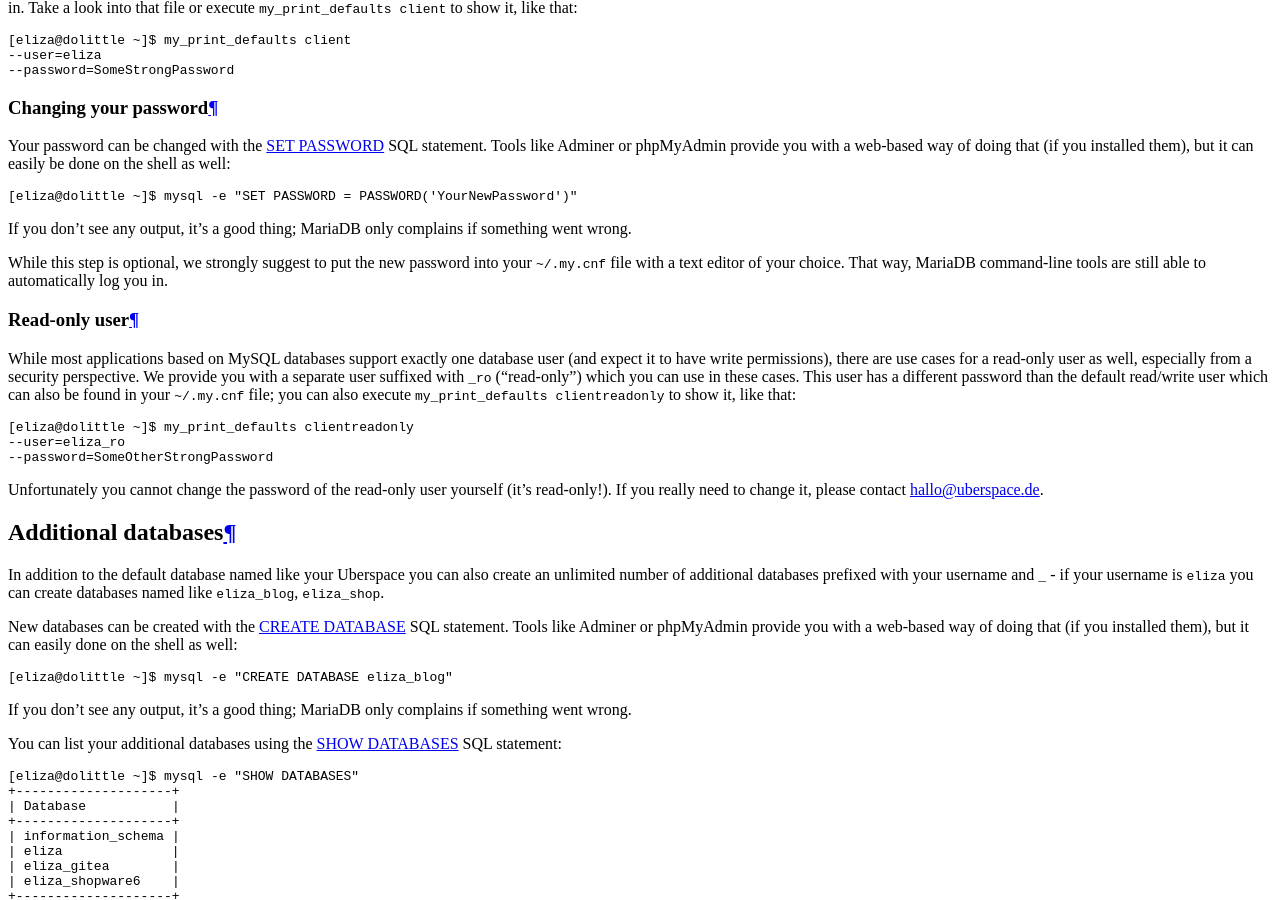
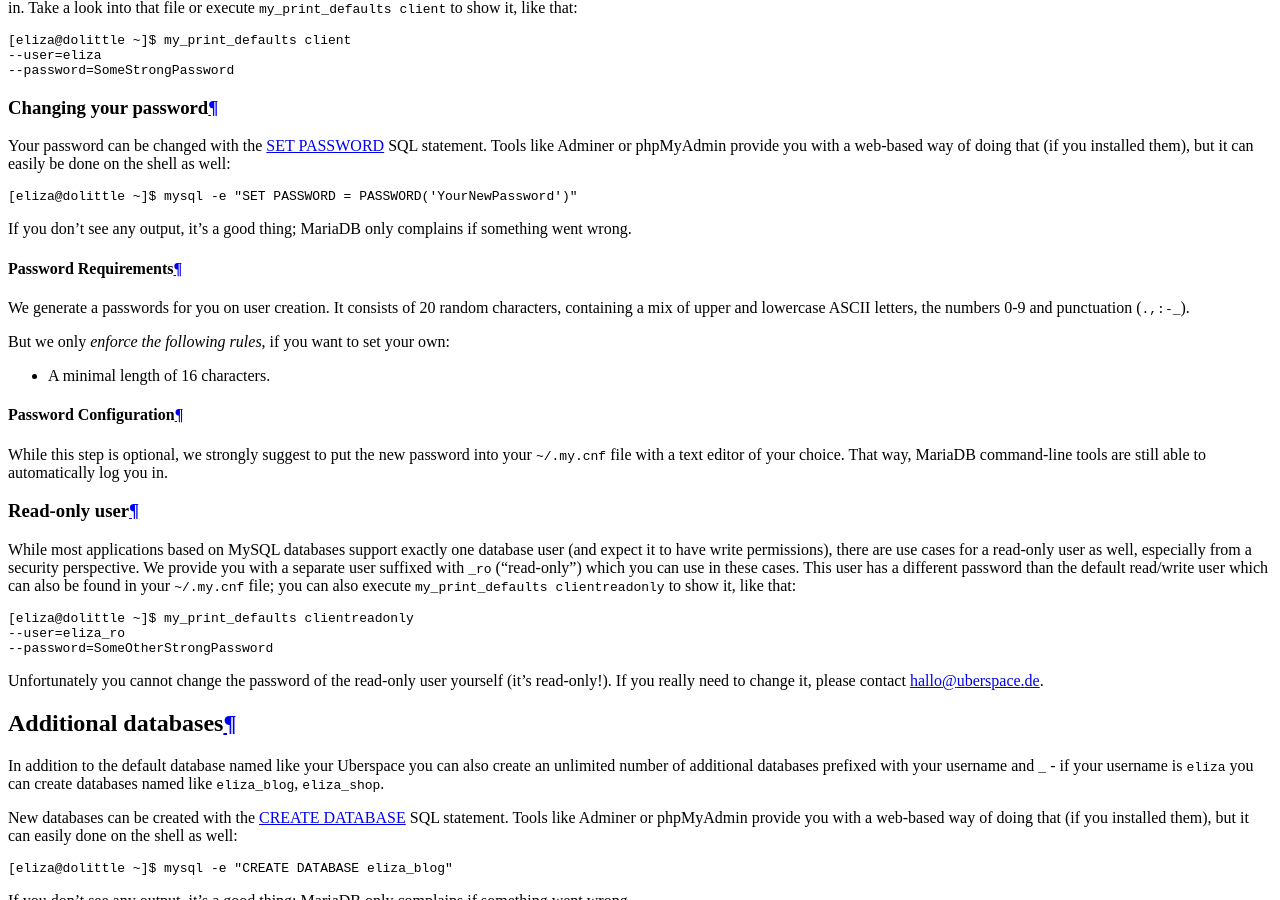
Before and after one commit to Uberspace/manual, a Sphinx documentation site: the page built from source/database-mysql.rst, in a window 1280 px wide and 900 px high, scrolled down 2201 px. Built offline with Sphinx 7.4.7 and the Read the Docs theme 2.0.0, drawn with Linux system fonts in a browser that asks for light colours; pages that are not in the unit, such as notebooks, are missing from menus.

Commit message:
:pencil: add mysql password requirements #126

```diff
--- a/source/database-mysql.rst
+++ b/source/database-mysql.rst
@@ -53,9 +53,20 @@ Tools like Adminer or phpMyAdmin provide you with a web-based way of doing that
 
 If you don't see any output, it's a good thing; MariaDB only complains if something went wrong.
 
+Password Requirements
+~~~~~~~~~~~~~~~~~~~~~
+
+We generate a passwords for you on user creation. It consists of 20 random characters, containing a mix of upper and lowercase ASCII letters, the numbers 0-9 and punctuation (``.,:-_``).
+
+But we only *enforce the following rules*, if you want to set your own:
+
+- A minimal length of 16 characters.
+
+Password Configuration
+~~~~~~~~~~~~~~~~~~~~~~
+
 While this step is optional, we strongly suggest to put the new password into your ``~/.my.cnf`` file with a text editor of your choice.
 That way, MariaDB command-line tools are still able to automatically log you in.
-
 
 Read-only user
 --------------
```
